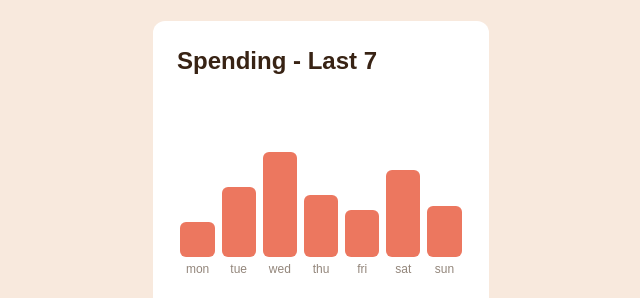
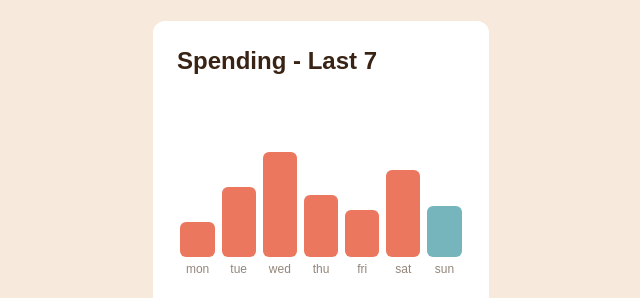
Before and after one commit to GrahamTheobald/expenses-chart-component-main, a website with bundled scripts: page index.html in a window 1280 px wide. Shown: the part 246-544 px from the top of the page, without its empty margins (319-959 px from the left). Built offline with nearby package versions, Linux system fonts and the light colour scheme.

Commit message:
fixed sunday bug

```diff
--- a/index.html
+++ b/index.html
@@ -81,7 +81,7 @@
           <p class="text-MediumBrown text-xs">
             sun
           </p>
-          <div data-day="7" class="bar h-10 bg-SoftRed hover:bg-SoftRedHov hover:cursor-pointer rounded-md w-5/6">
+          <div data-day="0" class="bar h-10 bg-SoftRed hover:bg-SoftRedHov hover:cursor-pointer rounded-md w-5/6">
           </div>
           <div class="data hidden px-2 py-1 rounded-md text-tiny bg-DarkBrown text-white">£33.33</div>
         </div>
```
